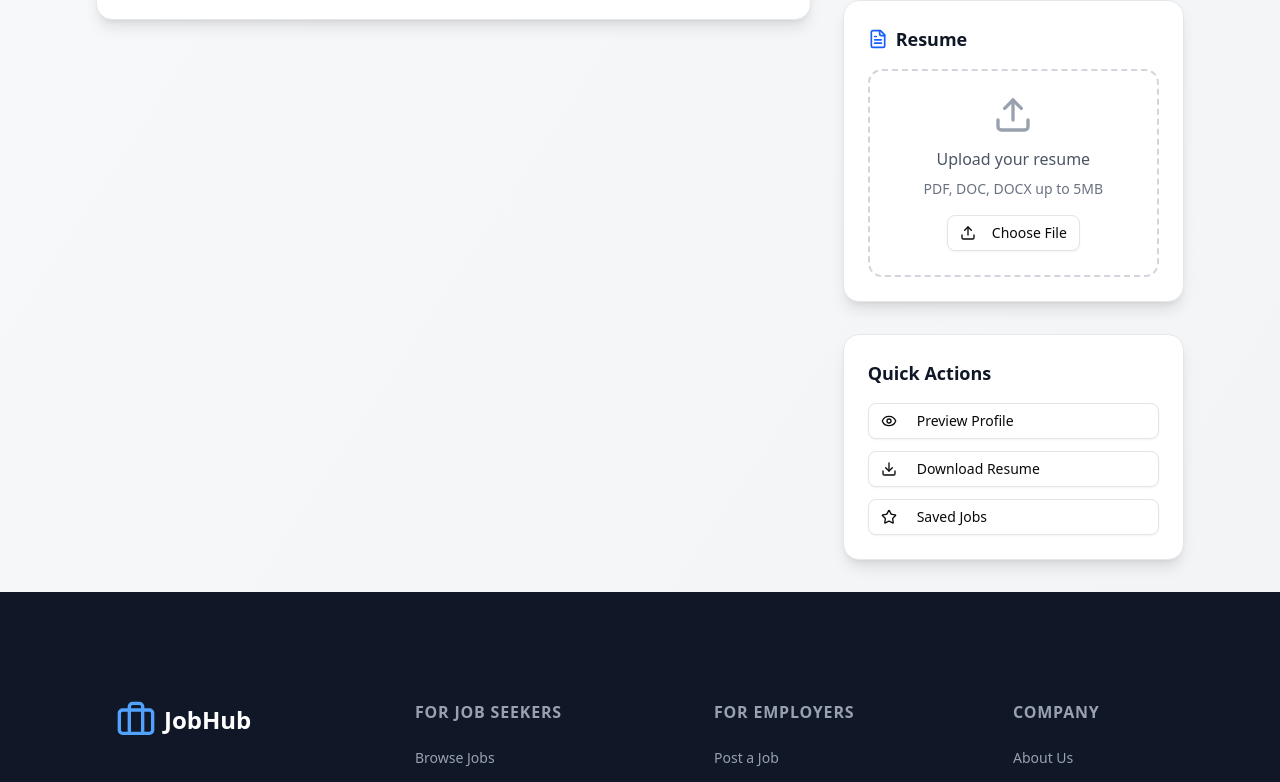
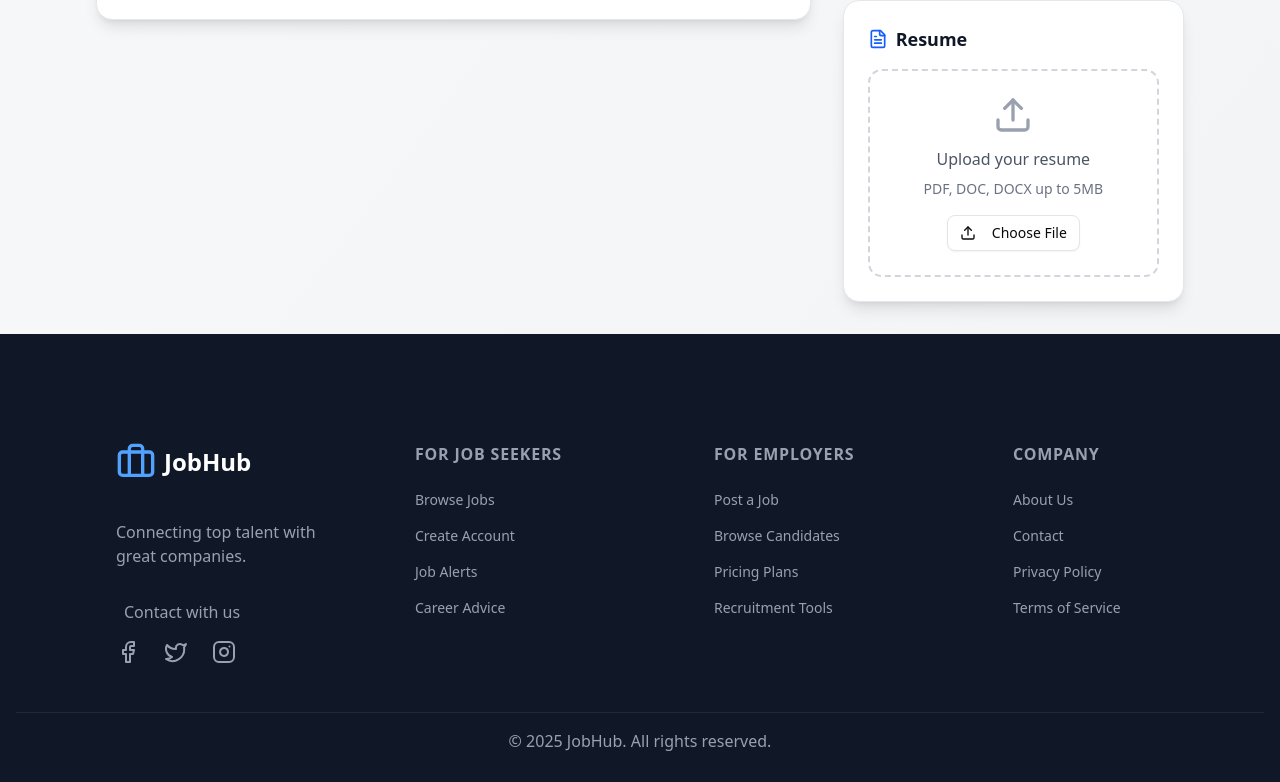
Before and after one commit to BejadiRajeshReddy/Jobv3, a React (Vite) app: page /profile in a window 1280 px wide. Shown: the part 1425-2207 px from the top of the page. Built offline with nearby package versions, Linux system fonts and the light colour scheme; sample sign-in values are in the browser's storage.

Commit message:
Updated CandidateProfile.jsx

```diff
--- a/src/pages/CandidateProfile.jsx
+++ b/src/pages/CandidateProfile.jsx
@@ -1191,24 +1191,7 @@ const CandidateProfile = () => {
               )}
             </div>
 
-            {/* Quick Actions */}
-            <div className="bg-white rounded-2xl shadow-lg border border-gray-200 p-6">
-              <h3 className="text-lg font-bold text-gray-900 mb-4">Quick Actions</h3>
-              <div className="space-y-3">
-                <Button variant="outline" className="w-full justify-start">
-                  <Eye className="w-4 h-4 mr-3" />
-                  Preview Profile
-                </Button>
-                <Button variant="outline" className="w-full justify-start">
-                  <Download className="w-4 h-4 mr-3" />
-                  Download Resume
-                </Button>
-                <Button variant="outline" className="w-full justify-start">
-                  <Star className="w-4 h-4 mr-3" />
-                  Saved Jobs
-                </Button>
-              </div>
-            </div>
+
           </div>
         </div>
       </div>
```
